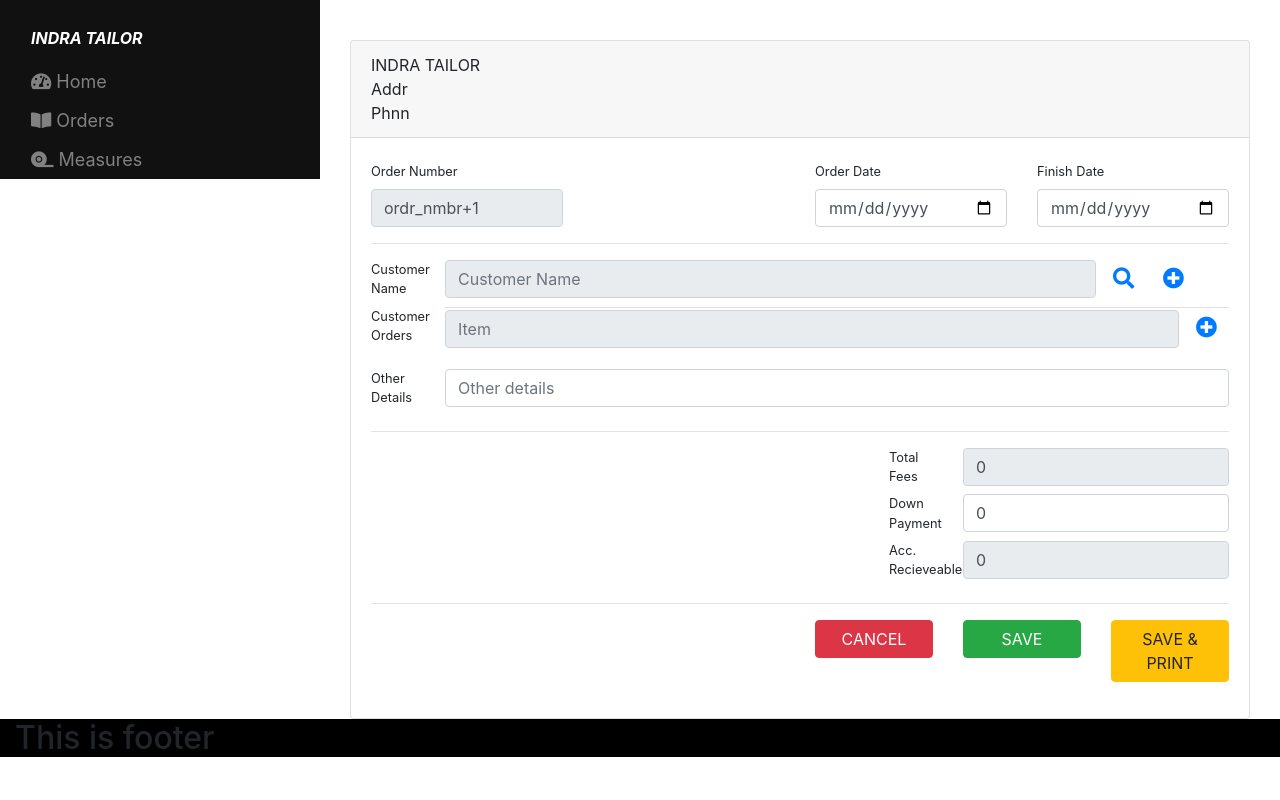
After one commit to billsjr87/indratailor, a CodeIgniter app: page /projects/order/ordr_addn in a window 1280 px wide. The commit adds this page. Run offline with CodeIgniter, Linux system fonts and the light colour scheme; some libraries are stand-ins or nearby versions.

Commit message:
Commit #1 add order form

```diff
--- a/application/config/config.php
+++ b/application/config/config.php
@@ -35,7 +35,7 @@ $config['base_url'] = 'https://localhost/projects/indratailor/';
 | variable so that it is blank.
 |
 */
-$config['index_page'] = 'index.php';
+$config['index_page'] = '';
 
 /*
 |--------------------------------------------------------------------------
--- a/application/config/routes.php
+++ b/application/config/routes.php
@@ -49,6 +49,9 @@ defined('BASEPATH') OR exit('No direct script access allowed');
 | Examples:	my-controller/index	-> my_controller/index
 |		my-controller/my-method	-> my_controller/my_method
 */
-$route['default_controller'] = 'dashboard';
-$route['404_override'] = '';
+$route['default_controller'] = 'uac';
+$route['404_override'] = 'error_404';
 $route['translate_uri_dashes'] = FALSE;
+
+$route['home'] = 'dashboard';
+$route['order'] = 'order';
--- /dev/null
+++ b/application/controllers/Order.php
@@ -0,0 +1,38 @@
+<?php
+defined('BASEPATH') OR exit('No direct script access allowed');
+
+class Order extends CI_Controller {
+
+	public function __construct() {
+		parent::__construct();
+		$this->stor_name = "INDRA TAILOR";
+		$this->stor_addr = "Addr";
+		$this->stor_phnn = "Phnn";
+	}
+
+	public function index()
+	{
+		$data = array(
+			'title' => 'Orders'
+		);
+		$this->load->view('templates/header', $data);
+		$this->load->view('templates/nav');
+		$this->load->view('users/order');
+		$this->load->view('templates/footer');
+	}
+
+	public function ordr_addn()
+	{
+		$data = array(
+			'title' => 'Add Order',
+			'stor_name' => $this->stor_name,
+			'stor_addr' => $this->stor_addr,
+			'stor_phnn' => $this->stor_phnn,
+		);
+		$this->load->view('templates/header', $data);
+		$this->load->view('templates/nav');
+		$this->load->view('users/orders/add_order');
+		$this->load->view('templates/footer');
+	}
+
+}
--- a/application/views/templates/footer.php
+++ b/application/views/templates/footer.php
@@ -1,7 +1,9 @@
       </div>
     </div>
-    <script src="<?php echo base_url('assets/js/jquery-3.3.1.min.js'); ?>"></script>
-    <script src="<?php echo base_url('assets/js/popper.js'); ?>"></script>
-    <script src="<?php echo base_url('assets/js/bootstrap.min.js'); ?>"></script>
+    <footer>
+      <div class="container-fluid" style="background:black;">
+        <h2>This is footer</h2>
+      </div>
+    </footer>
   </body>
 </html>
--- a/application/views/templates/header.php
+++ b/application/views/templates/header.php
@@ -7,9 +7,12 @@ defined('BASEPATH') OR exit('No direct script access allowed');
     <meta charset="utf-8">
     <meta name="viewport" content="width=device-width, initial-scale=1">
     <title><?= $title; ?></title>
-    <link rel="stylesheet" href="<?php echo base_url('assets/css/bootstrap.min.css'); ?>">
-    <link rel="stylesheet" href="<?php echo base_url('assets/css/modstyles.css'); ?>">
+    <link rel="stylesheet" href="<?php echo base_url(); ?>assets/css/bootstrap.min.css">
+    <link rel="stylesheet" href="<?php echo base_url(); ?>assets/css/modstyles.css">
     <link rel="stylesheet" href="https://use.fontawesome.com/releases/v5.5.0/css/all.css" integrity="sha384-B4dIYHKNBt8Bc12p+WXckhzcICo0wtJAoU8YZTY5qE0Id1GSseTk6S+L3BlXeVIU" crossorigin="anonymous">
+    <script src="<?php echo base_url(); ?>assets/js/jquery-3.3.1.min.js"></script>
+    <script src="<?php echo base_url(); ?>assets/js/popper.js"></script>
+    <script src="<?php echo base_url(); ?>assets/js/bootstrap.min.js"></script>
   </head>
   <body>
     <div class="container-fluid">
--- a/application/views/templates/nav.php
+++ b/application/views/templates/nav.php
@@ -1,6 +1,6 @@
 <div class="col-3 sidenav">
     <div class="title">INDRA TAILOR</div>
-    <a href="#"><i class="fas fa-tachometer-alt"></i> Home</a>
-    <a href="#"><i class="fas fa-book-open"></i> Orders</a>
+    <a href="<?php echo base_url('home'); ?>"><i class="fas fa-tachometer-alt"></i> Home</a>
+    <a href="<?php echo base_url('order'); ?>"><i class="fas fa-book-open"></i> Orders</a>
     <a href="#"><i class="fas fa-tape"></i> Measures</a>
 </div>
--- /dev/null
+++ b/application/views/users/order.php
@@ -0,0 +1,5 @@
+<div class="col-9" style="margin-top:40px;">
+  <div class="container">
+    <a href="<?php echo base_url('order/ordr_addn'); ?>">New Order</a>
+  </div>
+</div>
--- /dev/null
+++ b/application/views/users/orders/add_order.php
@@ -0,0 +1,175 @@
+<div class="col-9" style="margin-top:40px;">
+  <div class="container">
+    <div class="card">
+
+      <!-- card header start -->
+      <div class="card-header">
+        <?php echo $stor_name; ?> <br/>
+        <?php echo $stor_addr; ?> <br />
+        <?php echo $stor_phnn; ?>
+      </div>
+      <!-- card header end -->
+
+      <!-- card body start -->
+      <div class="card-body">
+
+        <!-- form start -->
+        <div class="form-group">
+          <form name="form_addn_ordr" id="form_addn_ordr">
+
+            <div class="row">
+              <div class="col-3">
+                <label for="ordr_nmbr" style="font-size:0.8em;">Order Number</label>
+                <input class="form-control" type="text" maxlength="12" name="ordr_nmbr" value="<?php echo "ordr_nmbr+1"; ?>" readonly>
+              </div>
+              <div class="col offset-3">
+                <label for="ordr_date" style="font-size:0.8em;">Order Date</label>
+                <input class="form-control" type="date" name="ordr_date">
+                <!-- date now -->
+              </div>
+              <div class="col">
+                <label for="ordr_fndt" style="font-size:0.8em;">Finish Date</label>
+                <input class="form-control" type="date" name="ordr_fndt">
+              </div>
+            </div>
+
+            <hr />
+
+            <div class="row">
+              <div class="col-1">
+                <label for="cust_name" style="font-size:0.8em;">Customer Name</label>
+              </div>
+              <div class="col" style="padding-right:0px;">
+                <input class="form-control" type="text" name="cust_name" id="cust_name" maxlength="32" placeholder="Customer Name" readonly>
+              </div>
+              <div class="col-2" style="padding:0px 0px 0px 5px; display:inline-block;">
+                <button class="btn btn-outline-primary border-0" type="button" name="srch_cust" data-toggle="modal" data-target="srch_cust_modl">
+                  <i class="fas fa-search fa-lg"></i>
+                </button>
+                <button class="btn btn-outline-primary border-0" type="button" name="addn_cust" data-toggle="modal" data-target="addn_cust_modl">
+                  <i class="fas fa-plus-circle fa-lg"></i>
+                </button>
+              </div>
+            </div>
+
+            <div class="row">
+              <div class="col-1">
+                <label for="cust_ordr" style="font-size:0.8em;">Customer Orders</label>
+              </div>
+              <div class="col">
+                <div class="table-responsive">
+                  <table class="table border-0" id="item_orders">
+                    <tr>
+                      <td style="padding:2px 0px 5px 0px;"><input type="text" name="ordr_item[]" placeholder="Item" class="form-control ordr-list" readonly /> </td>
+                      <td style="padding:2px 0px 5px 5px;width:5%;"><button class="btn btn-outline-primary border-0" type="button" name="addn_item" id="addn_item"><i class="fas fa-plus-circle fa-lg"></i></button></td>
+                    </tr>
+                  </table>
+                </div>
+              </div>
+            </div>
+
+            <div class="row">
+              <div class="col-1">
+                <label for="ordr_detl" style="font-size:0.8em;">Other Details</label>
+              </div>
+              <div class="col">
+                <input class="form-control" type="text" name="ordr_detl" maxlength="256" placeholder="Other details">
+              </div>
+            </div>
+
+            <hr/>
+
+            <div class="row">
+              <div class="col-1 offset-7">
+                <label for="ordr_fees" style="font-size:0.8em;">Total Fees</label>
+              </div>
+              <div class="col">
+                <input class="form-control" type="number" name="ordr_fees" id="ordr_fees" min="0" value="0" readonly />
+              </div>
+            </div>
+
+            <div class="row">
+              <div class="col-1 offset-7">
+                <label for="ordr_dopy" style="font-size:0.8em;">Down Payment</label>
+              </div>
+              <div class="col">
+                <input class="form-control" type="number" name="ordr_dopy" min="0" step="1000" value="0" />
+              </div>
+            </div>
+
+            <div class="row">
+              <div class="col-1 offset-7">
+                <label for="ordr_accr" style="font-size:0.8em;">Acc. Recieveable</label>
+              </div>
+              <div class="col">
+                <input class="form-control" type="number" name="ordr_accr" id="ordr_accr" min="0" value="0" readonly />
+              </div>
+            </div>
+
+            <hr />
+
+            <div class="row">
+              <div class="col-2 offset-6">
+                <button class="btn btn-danger w-100" type="button" name="cancel" value="reset">CANCEL</button>
+              </div>
+              <div class="col-2">
+                <button class="btn btn-success w-100" type="button" name="save" id="save" value="submit">SAVE</button>
+              </div>
+              <div class="col-2">
+                <button class="btn btn-warning w-100" type="button" name="print" id="print" value="submit">SAVE & PRINT</button>
+              </div>
+            </div>
+
+          </form>
+        </div>
+        <!-- form end -->
+
+      </div>
+      <!-- card body end -->
+
+
+    </div>
+  </div>
+</div>
+
+<script>
+  $(document).ready(function(){
+    var rowItemCount = 1;
+    $('#addn_item').click(function(){
+      rowItemCount++;
+      $('#item_orders').append('<tr id="row'+rowItemCount+'"><td style="padding:2px 0px 5px 0px;"><input type="text" name="ordr_item[]" placeholder="Item" class="form-control ordr-list" readonly /> </td>'+
+        '<td style="padding:2px 0px 5px 5px;width:5%;"><button class="btn btn-outline-danger border-0 btn_remove" type="button" name="remo_item" id="'+rowItemCount+'"><i class="fas fa-minus-circle fa-lg"></i></button></td></tr>');
+    });
+    $(document).on('click', '.btn_remove', function(){
+      var rowId = $(this).attr("id");
+      $('#row'+rowId+'').remove();
+    });
+    $('#save').click(function(){
+      $.ajax({
+        // TODO: change url later
+        url:"save.php",
+        method:"POST",
+        data:$('#form_addn_ordr').serialize(),
+        success:function(data)
+        {
+          alert(data);
+          $('#form_addn_ordr')[0].reset();
+        }
+      });
+    });
+    $('#print').click(function(){
+      $.ajax({
+        // TODO: change url later
+        url:"save.php",
+        method:"POST",
+        data:$('#form_addn_ordr').serialize(),
+        success:function(data)
+        {
+          alert(data);
+          $('#form_addn_ordr')[0].reset();
+          // TODO: add print function
+        }
+      });
+    });
+  });
+</script>
```
Also changed, not shown: application/controllers/UAC.php (added, +16 -0 lines), application/views/users/home.php (+7 -25 lines), .htaccess (added).
